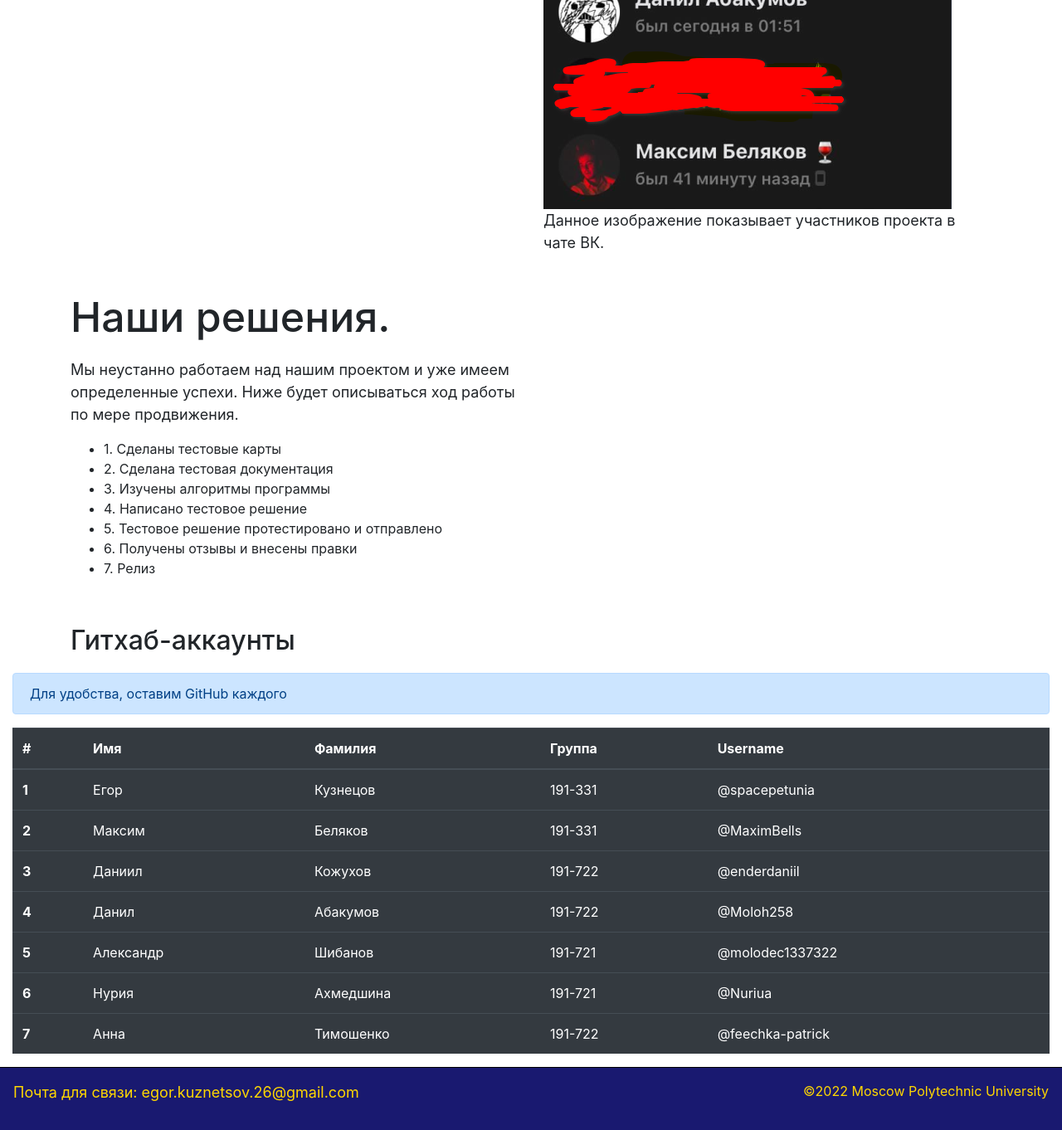
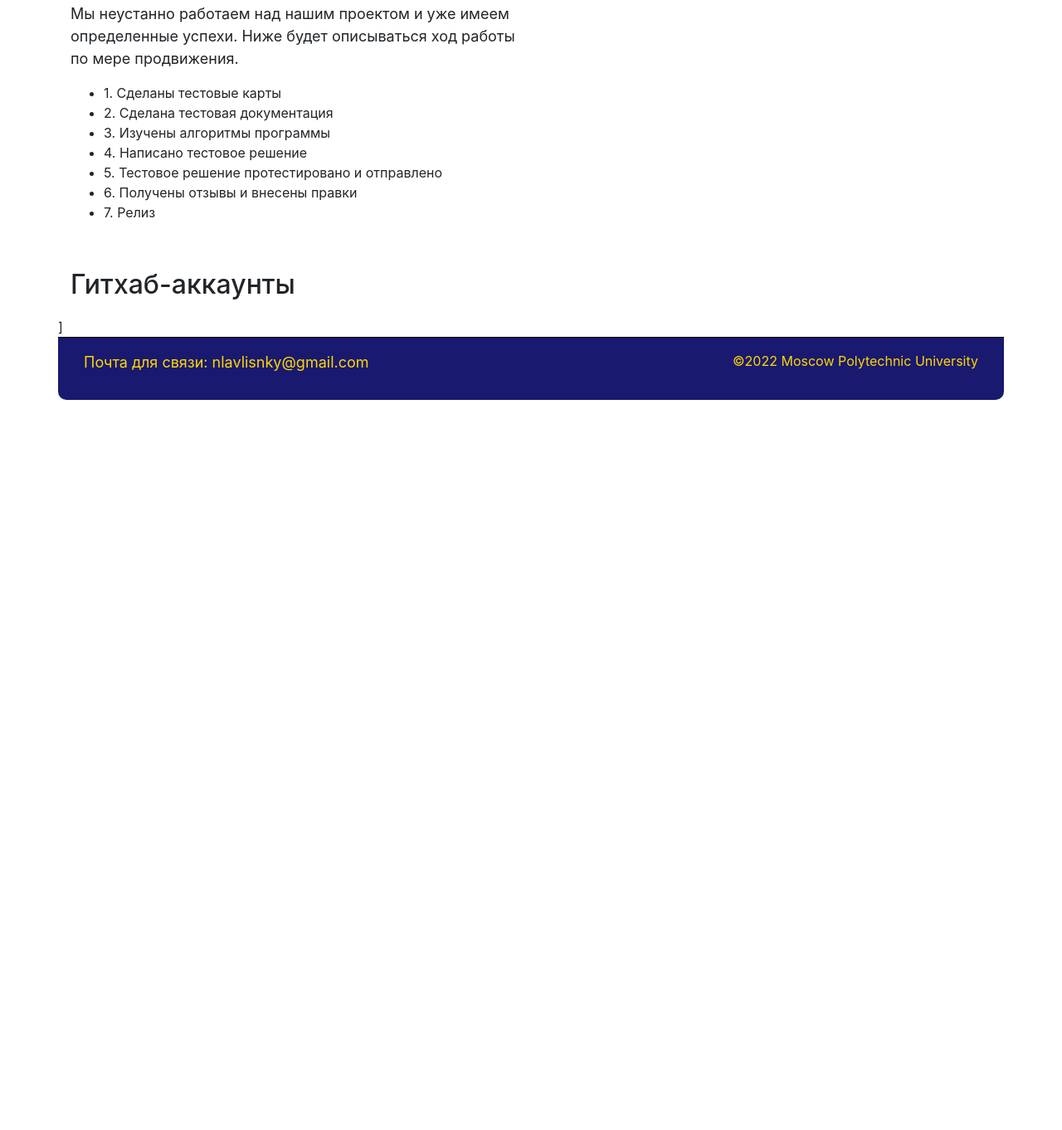
Before and after one commit to Lavlinsky-nikita/ELBRUS, a plain HTML site: page site/index.html in a window 1280 px wide. Shown: the part 1528-2890 px from the top of the page at 83% size. After the commit the page ends 2010 px from the top, so only its background shows below. Drawn offline with nearby package versions, Linux system fonts and the light colour scheme.

Commit message:
Update index.html

```diff
--- a/site/index.html
+++ b/site/index.html
@@ -60,17 +60,10 @@
 
 
       <ul>
-        <li>https://github.com/enderdaniil/PD_ELBRUS - репозиторий</li>
-        <li>https://drive.google.com/drive/folders/1qiEHK1gKesTxA_iBapNCYtgg8dRWnVUc?usp=sharing - GoogleDrive.</li>
-        <li>ПД Эльбрус (Для доступа обращаться к Даниилу Кожухову) - Чат ВК.</li>
+        <li>https://github.com/Lavlinsky-nikita/ELBRUS - репозиторий</li>
         <li>ПД МПУ Эльбрус ОС (Для доступа обращаться к Даньшиной М.В.) - Чат Telegram.</li>
       </ul>
-  </div>
-    <div class="col-12 col-sm-12 col-md-6 col-lg-6 col-xl-6">
-      <img class="img-circle" src="img/pddd.png" alt="...">
-      <p>Данное изображение показывает участников проекта в чате ВК.</p>
-    </div>
-  </div>
+
 </div>
 
 <div class="container" >
@@ -106,78 +99,14 @@
     </div>
   </div>
 </div>
-<div class="col-12">
-  <div class="alert alert-primary" role="alert">
-    Для удобства, оставим GitHub каждого
-  </div>
-  <table class="table table-dark">
-    <thead>
-    <tr>
-      <th scope="col">#</th>
-      <th scope="col">Имя</th>
-      <th scope="col">Фамилия</th>
-      <th scope="col">Группа</th>
-      <th scope="col">Username</th>
-    </tr>
-    </thead>
-    <tbody>
-    <tr>
-      <th scope="row">1</th>
-      <td>Егор</td>
-      <td>Кузнецов</td>
-      <td>191-331</td>
-      <td>@spacepetunia</td>
-    </tr>
-    <tr>
-      <th scope="row">2</th>
-      <td>Максим</td>
-      <td>Беляков</td>
-      <td>191-331</td>
-      <td>@MaximBells</td>
-    </tr>
-    <tr>
-      <th scope="row">3</th>
-      <td>Даниил</td>
-      <td>Кожухов</td>
-      <td>191-722</td>
-      <td>@enderdaniil</td>
-    </tr>
-    <tr>
-      <th scope="row">4</th>
-      <td>Данил</td>
-      <td>Абакумов</td>
-      <td>191-722</td>
-      <td>@Moloh258</td>
-    </tr>
-    <tr>
-      <th scope="row">5</th>
-      <td>Александр</td>
-      <td>Шибанов</td>
-      <td>191-721</td>
-      <td>@molodec1337322</td>
-    </tr>
-    <tr>
-      <th scope="row">6</th>
-      <td>Нурия</td>
-      <td>Ахмедшина</td>
-      <td>191-721</td>
-      <td>@Nuriua</td>
-    </tr>
-    <tr>
-      <th scope="row">7</th>
-      <td>Анна</td>
-      <td>Тимошенко</td>
-      <td>191-722</td>
-      <td>@feechka-patrick</td>
-    </tr>
-    </tbody>
-  </table>
+
+ ]
 </div>
 
 <!-- footer -->
 <div class="row main-footer p-3 number">
   <div class="col">
-    <p> Почта для связи: egor.kuznetsov.26@gmail.com </p>
+    <p> Почта для связи: nlavlisnky@gmail.com </p>
   </div>
 
   <div class="col text-right number">
@@ -185,5 +114,5 @@
   </div>
 </div>
 
-</body>
+
 </html>
```
